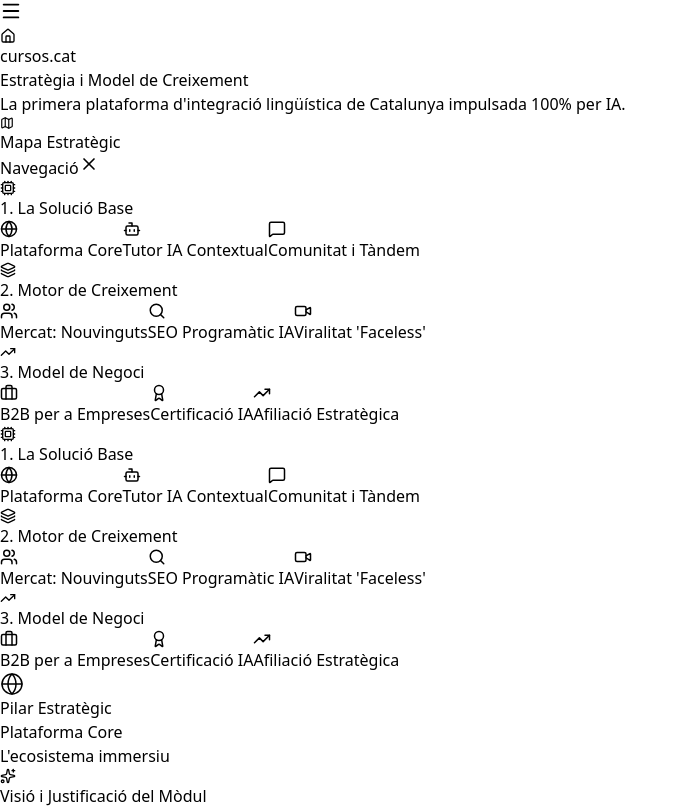
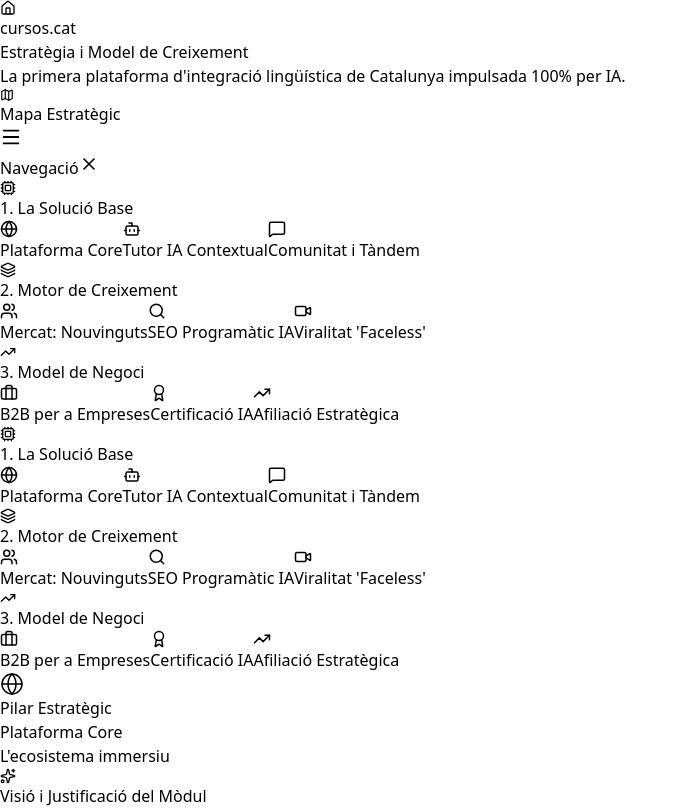
Before and after one commit to vosko03/cursos, a React (Vite) app: page /dash in a window 1280 px wide. Shown: the top 808 px of the page, without its empty margins (0-688 px from the left). Built offline with nearby package versions, Linux system fonts and the light colour scheme.

Commit message:
Update Dashboard.jsx

```diff
--- a/src/pages/Dashboard.jsx
+++ b/src/pages/Dashboard.jsx
@@ -171,21 +171,15 @@ const Dashboard = () => {
   return (
     <div className="min-h-screen bg-[#FAFAFA] font-sans text-zinc-900 selection:bg-zinc-200">
 
-      {/* Capçalera STICKY amb botó hamburguesa per a mòbil */}
+      {/* Capçalera STICKY */}
       <div className="sticky top-0 z-40 bg-[#FAFAFA]/80 backdrop-blur-lg pt-4 pb-4 px-4 md:px-6 lg:px-8 border-b border-zinc-200/60">
         <header className="max-w-6xl mx-auto flex items-center justify-between gap-4">
+
+          {/* Esquerra: Logo i Títols Desktop */}
           <div className="flex items-center gap-3 md:gap-4">
-            {/* Botó Menú Mòbil */}
-            <button
-              className="lg:hidden p-2 -ml-2 text-zinc-600 hover:bg-zinc-200/50 rounded-md transition-colors"
-              onClick={() => setIsMobileMenuOpen(true)}
-            >
-              <Menu size={22} />
-            </button>
-
             <div className="inline-flex items-center gap-2 bg-zinc-900 text-white px-3.5 py-2 rounded-md text-sm font-medium shrink-0">
               <Home size={16} />
-              <span className="hidden sm:inline">cursos.cat</span>
+              <span>cursos.cat</span>
             </div>
 
             <div className="border-l border-zinc-300 pl-4 hidden md:block">
@@ -194,10 +188,22 @@ const Dashboard = () => {
             </div>
           </div>
 
-          <div className="inline-flex items-center gap-2 bg-zinc-100 text-zinc-600 px-3 py-1.5 rounded-md text-xs font-semibold uppercase tracking-wider border border-zinc-200 shrink-0">
-            <Map size={14} />
-            <span className="hidden sm:inline">Mapa Estratègic</span>
+          {/* Dreta: Botó Mòbil i Badge Desktop */}
+          <div className="flex items-center gap-3">
+            <div className="hidden md:inline-flex items-center gap-2 bg-zinc-100 text-zinc-600 px-3 py-1.5 rounded-md text-xs font-semibold uppercase tracking-wider border border-zinc-200 shrink-0">
+              <Map size={14} />
+              <span>Mapa Estratègic</span>
+            </div>
+
+            {/* Botó Menú Mòbil (Dreta) */}
+            <button
+              className="lg:hidden p-2 -mr-2 text-zinc-600 hover:bg-zinc-200/50 rounded-md transition-colors"
+              onClick={() => setIsMobileMenuOpen(true)}
+            >
+              <Menu size={22} />
+            </button>
           </div>
+
         </header>
       </div>
 
@@ -207,8 +213,8 @@ const Dashboard = () => {
         onClick={() => setIsMobileMenuOpen(false)}
       />
 
-      {/* Menú Lateral Mòbil (Drawer) */}
-      <aside className={`fixed inset-y-0 left-0 w-[280px] sm:w-[320px] bg-[#FAFAFA] z-50 p-6 border-r border-zinc-200 shadow-2xl transform transition-transform duration-300 ease-in-out lg:hidden flex flex-col overflow-y-auto ${isMobileMenuOpen ? 'translate-x-0' : '-translate-x-full'}`}>
+      {/* Menú Lateral Mòbil (Drawer) - Ara llisca des de la dreta */}
+      <aside className={`fixed inset-y-0 right-0 w-[280px] sm:w-[320px] bg-[#FAFAFA] z-50 p-6 border-l border-zinc-200 shadow-2xl transform transition-transform duration-300 ease-in-out lg:hidden flex flex-col overflow-y-auto ${isMobileMenuOpen ? 'translate-x-0' : 'translate-x-full'}`}>
         <div className="flex justify-between items-center mb-8 border-b border-zinc-200 pb-4">
           <span className="font-semibold text-zinc-900 text-sm uppercase tracking-wider">Navegació</span>
           <button onClick={() => setIsMobileMenuOpen(false)} className="p-2 -mr-2 text-zinc-500 hover:bg-zinc-200/50 rounded-md transition-colors">
@@ -218,12 +224,11 @@ const Dashboard = () => {
         <SidebarContent />
       </aside>
 
-      {/* Main Layout: Ajustado el padding superior a pt-4 md:pt-5 para pegarlo más a la cabecera */}
+      {/* Main Layout */}
       <main className="w-full px-4 md:px-6 lg:px-8 pt-4 md:pt-5 pb-8">
-        {/* Aquí es donde max-w-6xl mx-auto se aplica a la tarjeta para que coincida 100% con el header */}
         <div className="max-w-6xl mx-auto bg-white border border-zinc-200 shadow-sm rounded-2xl flex flex-col lg:flex-row overflow-hidden min-h-[600px]">
 
-          {/* Navegació Lateral Desktop (Integrada sense espais) */}
+          {/* Navegació Lateral Desktop */}
           <aside className="hidden lg:block w-[300px] bg-zinc-50/50 border-r border-zinc-200 p-6 shrink-0">
             <SidebarContent />
           </aside>
```
